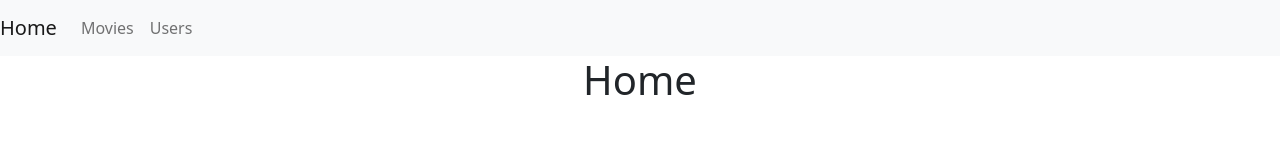
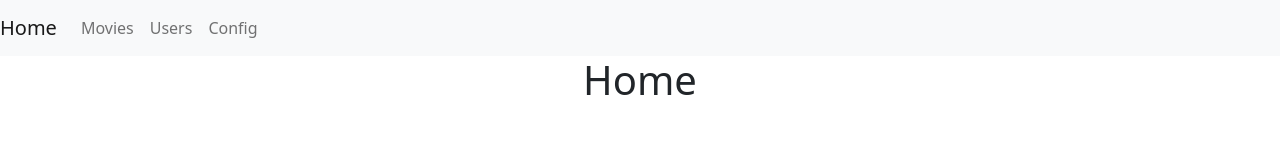
Before and after one commit to hava12/filming-front, a React (Create React App) app: page / in a window 1280 px wide. Shown: the top 160 px of the page. Built offline with nearby package versions, Linux system fonts and the light colour scheme.

Commit message:
config 파일 생성

```diff
--- a/src/components/Navbar.js
+++ b/src/components/Navbar.js
@@ -30,6 +30,11 @@ const NavBar = () => {
                             Users
                         </NavLink>
                     </li>
+                    <li className="nav-item">
+                        <NavLink className="nav-link" to="/config">
+                            Config
+                        </NavLink>
+                    </li>
                 </ul>
             </div>
         </nav>
--- /dev/null
+++ b/src/pages/Config.js
@@ -0,0 +1,12 @@
+import React from 'react'
+
+
+const Config = () => {
+    return (
+        <>
+            <h1>Config</h1>
+        </>
+    );
+};
+
+export default Config;
--- a/src/routes.js
+++ b/src/routes.js
@@ -2,6 +2,7 @@ import Home from "./pages/Home";
 import Movies from "./pages/Movies";
 import User from "./pages/User";
 import Users from "./pages/Users";
+import Config from "./pages/Config";
 
 export default [
     {
@@ -20,4 +21,8 @@ export default [
         path: "/users/:id",
         component: User,
     },
+    {
+        path: "/config",
+        component: Config,
+    },
 ];
```
Also changed, not shown: 1 other file (tests, documents, lock files or other folders).
